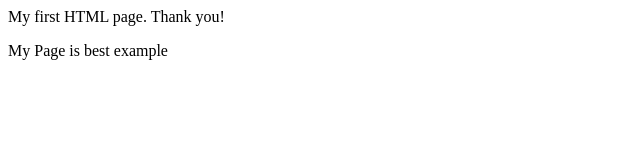
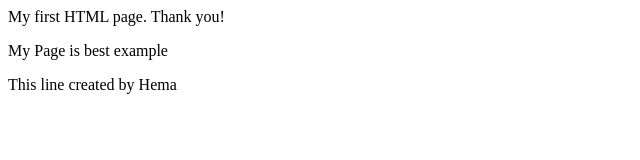
Before and after one commit to mmanicit/lesson-02-githubfiles, a plain HTML site: page index.html in a window 1280 px wide. Shown: the whole page, without its empty margins (0-640 px from the left). Drawn offline with Linux system fonts and the light colour scheme.

Commit message:
my changes in index file

```diff
--- a/index.html
+++ b/index.html
@@ -3,5 +3,6 @@
 <body>
 	<p>My first HTML page. Thank you! </p>
 	<p>My Page is best example </p>
+	<p> This line created by Hema </p>
 </body>
 </html>
```
